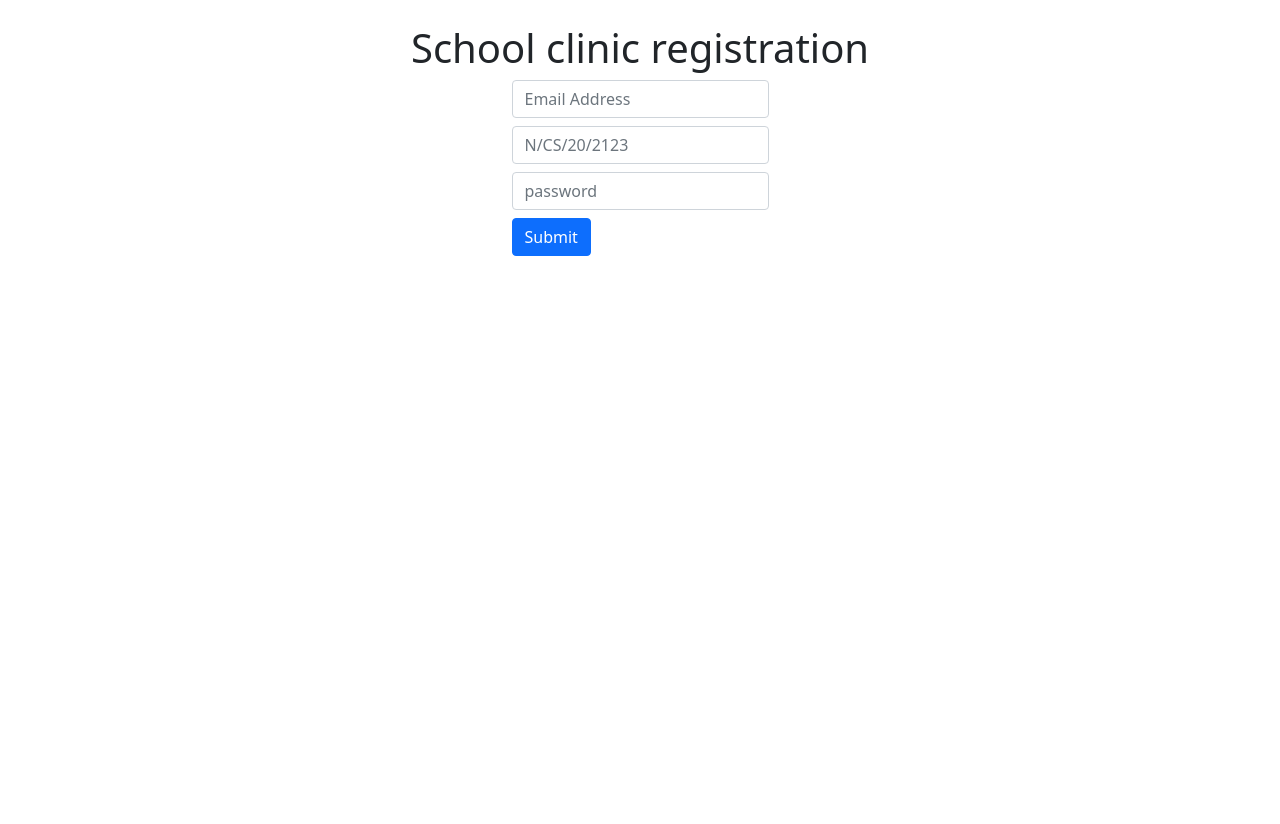
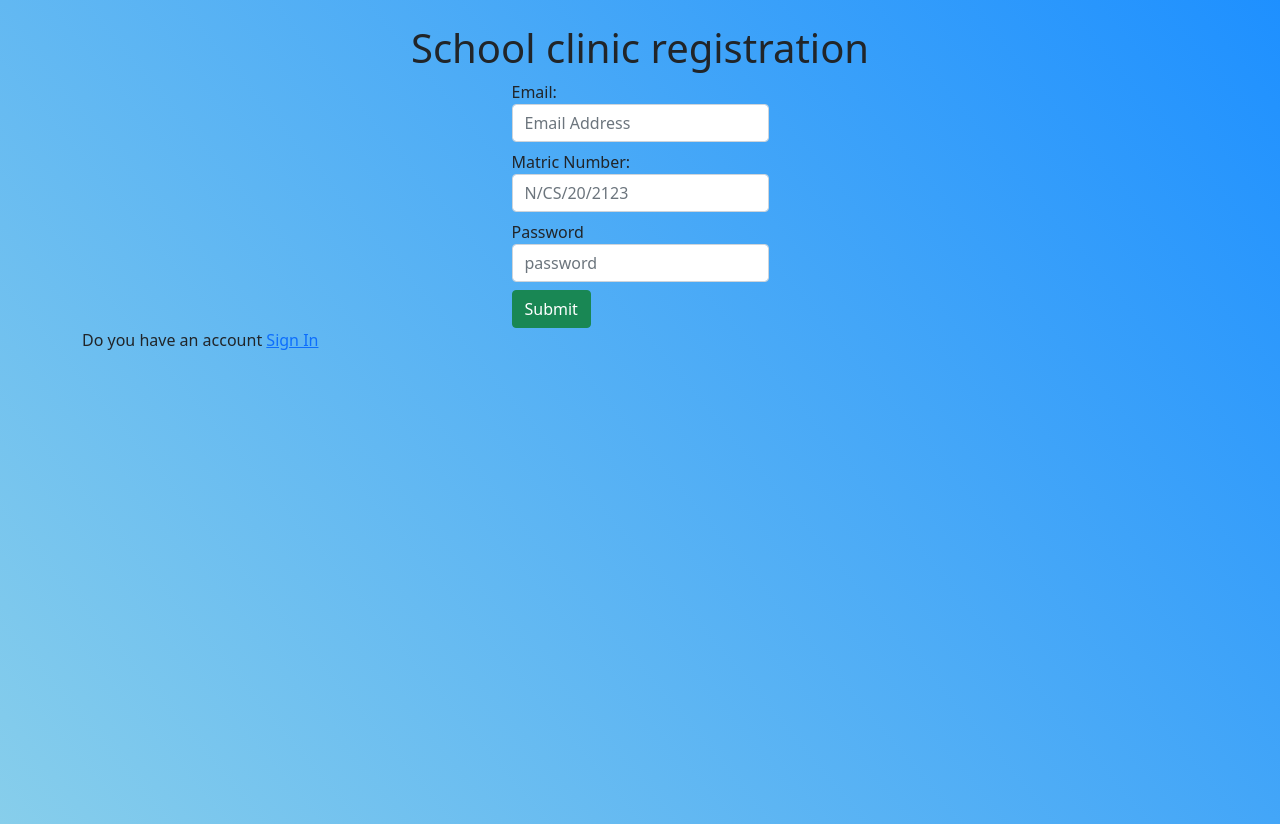
Before and after one commit to sowunmi-mayowa/clinic-registration, a PHP site: page / in a window 1280 px wide. Before the commit the page ends 256 px from the top, so only its background shows below. Run offline with PHP 8.4, Linux system fonts and the light colour scheme.

Commit message:
updated the index page

```diff
--- a/index.php
+++ b/index.php
@@ -8,6 +8,13 @@
 <head>
 	<title>register</title>
     <link href="https://cdn.jsdelivr.net/npm/bootstrap@5.1.3/dist/css/bootstrap.min.css" rel="stylesheet" integrity="sha384-1BmE4kWBq78iYhFldvKuhfTAU6auU8tT94WrHftjDbrCEXSU1oBoqyl2QvZ6jIW3" crossorigin="anonymous">
+    <!-- <link rel="stylesheet" type="text/css" href="css/bootstrap.min.css"> -->
+    <style type="text/css">
+    	body{
+    		background-image: linear-gradient(50deg ,skyblue, dodgerblue);
+    		height: 100vh;
+    	}
+    </style>
 </head>
 <body>
 	<div class="container">
@@ -15,13 +22,17 @@
 			<div class="d-flex flex-column justify-content-center align-items-center">
 				<form method="POST">
 					<div class="form-group">
-						<input type="text" name="email" class="form-control mb-2" placeholder="Email Address">
+						<label>Email: </label>
+						<input type="text" name="email" class="form-control mb-2" placeholder="Email Address" required="">
+						<label>Matric Number: </label>
 						<input type="text" name="matric-number" class="form-control mb-2" placeholder="N/CS/20/2123">
+						<label>Password</label>
 						<input type="password" name="password" class="form-control mb-2" placeholder="password">
-						<button type="submit" name="submit" class="btn btn-block btn-primary">Submit</button>
+						<button type="submit" name="submit" class="btn btn-block btn-success">Submit</button>
 					</div>
 				</form>
 			</div>
+			<p>Do you have an account <a href="login.php">Sign In</a></p>
 	</div>
 </body>
 </html>
```
